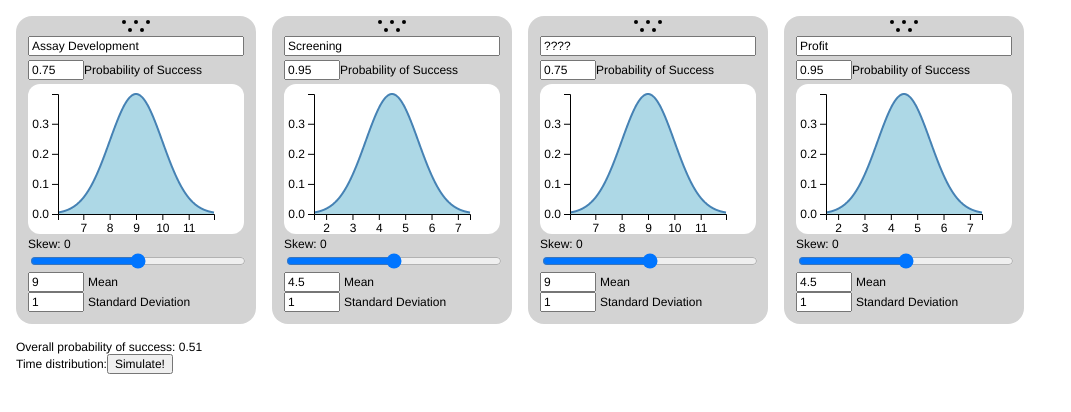
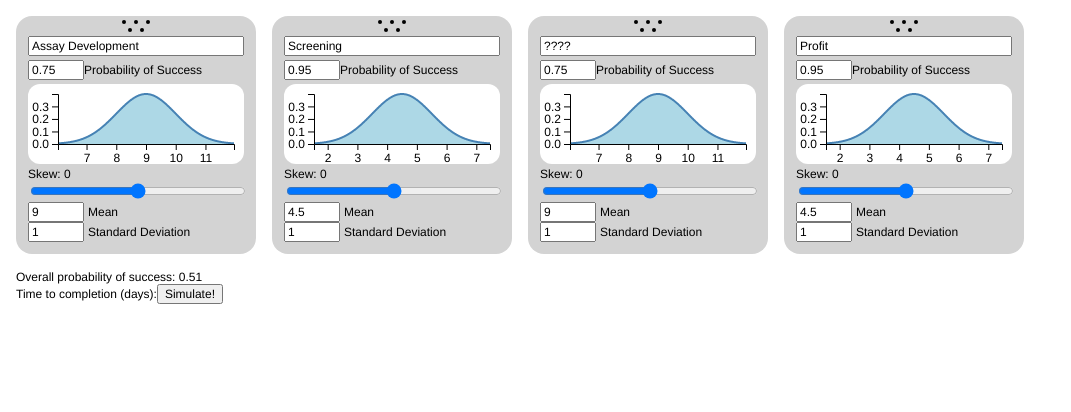
Before and after one commit to CALICAWESOME/Portfolio-Manager, a React (Create React App) app: page / in a window 1280 px wide. Shown: the top 412 px of the page, without its empty margins (0-1071 px from the left). Built offline with nearby package versions, Linux system fonts and the light colour scheme.

Commit message:
Make graphs a little shorter, make PoS a distribution (but only use Mean so far, like as a static number not a range)

```diff
--- a/src/card/Card.tsx
+++ b/src/card/Card.tsx
@@ -41,11 +41,11 @@ export const Card = observer(
         <div className={styles["probability-of-success"]}>
           <input
             className={styles["probability-input"]}
-            defaultValue={props.step.probabilityOfSuccess}
+            defaultValue={props.step.probabilityOfSuccess.mean}
             max={1}
             min={0}
             onChange={(event) =>
-              props.step.setProbabilitiyOfSuccess(
+              props.step.probabilityOfSuccess.setMean(
                 parseFloat(event.target.value)
               )
             }
--- a/src/card/graph/Graph.module.css
+++ b/src/card/graph/Graph.module.css
@@ -2,4 +2,6 @@
   background-color: white;
   border-radius: 12px;
   max-width: 100%;
+
+  height: 80px;
 }
--- a/src/card/graph/Graph.tsx
+++ b/src/card/graph/Graph.tsx
@@ -39,7 +39,8 @@ export const Graph = observer(
       // Declare the chart dimensions and margins.
       const height = svgDomRect.height;
       const marginBottom = 20;
-      const marginSides = 30;
+      const marginLeft = 30;
+      const marginRight = 10;
       const marginTop = 10;
       const width = svgDomRect.width;
 
@@ -48,7 +49,7 @@ export const Graph = observer(
       const xMax = graphData[graphData.length - 1][0];
 
       const xScale = d3
-        .scaleLinear([xMin, xMax], [marginSides, width - marginSides])
+        .scaleLinear([xMin, xMax], [marginLeft, width - marginRight])
         .clamp(true);
 
       const yScale = d3.scaleLinear(
@@ -63,7 +64,7 @@ export const Graph = observer(
 
       // Add the y-axis.
       d3.select(yAxisRef.current)
-        .attr("transform", `translate(${marginSides},0)`)
+        .attr("transform", `translate(${marginLeft},0)`)
         .call(d3.axisLeft(yScale).ticks(5));
 
       // Add the histogram (if it exists)
--- a/src/mobx.ts
+++ b/src/mobx.ts
@@ -8,12 +8,24 @@ export class Steps {
   steps: { [id: string]: Step } = {
     default1: new Step(
       "Assay Development",
-      0.75,
+      new NormalDistribution(0.75, 0, 0.01),
       new NormalDistribution(9, 0, 1)
     ),
-    default2: new Step("Screening", 0.95, new NormalDistribution(4.5, 0, 1)),
-    default3: new Step("????", 0.75, new NormalDistribution(9, 0, 1)),
-    default4: new Step("Profit", 0.95, new NormalDistribution(4.5, 0, 1)),
+    default2: new Step(
+      "Screening",
+      new NormalDistribution(0.95, 0, 0.01),
+      new NormalDistribution(4.5, 0, 1)
+    ),
+    default3: new Step(
+      "????",
+      new NormalDistribution(0.75, 0, 0.01),
+      new NormalDistribution(9, 0, 1)
+    ),
+    default4: new Step(
+      "Profit",
+      new NormalDistribution(0.95, 0, 0.01),
+      new NormalDistribution(4.5, 0, 1)
+    ),
   };
   stepsOrder = ["default1", "default2", "default3", "default4"];
 
@@ -23,7 +35,7 @@ export class Steps {
     // Incept new step
     this.steps[newId] = new Step(
       "New Step",
-      0.95,
+      new NormalDistribution(0.95, 0, 0.01),
       new NormalDistribution(4.5, 0, 0.5)
     );
 
@@ -119,7 +131,7 @@ export class Steps {
 export class Step {
   constructor(
     public name: string,
-    public probabilityOfSuccess: number,
+    public probabilityOfSuccess: NormalDistribution,
     public time: NormalDistribution
   ) {
     makeAutoObservable(this);
@@ -129,8 +141,6 @@ export class Step {
   }
 
   setName = (name: string) => (this.name = name);
-  setProbabilitiyOfSuccess = (value: number) =>
-    (this.probabilityOfSuccess = value);
 }
 
 export class NormalDistribution {
--- a/src/output/Output.tsx
+++ b/src/output/Output.tsx
@@ -3,7 +3,8 @@ import { observer } from "mobx-react-lite";
 
 export const Output = observer((props: { steps: Steps }) => {
   const overallPos = props.steps.stepsOrder.reduce(
-    (result, stepId) => result * props.steps.steps[stepId].probabilityOfSuccess,
+    (result, stepId) =>
+      result * props.steps.steps[stepId].probabilityOfSuccess.mean,
     1
   );
 
@@ -11,7 +12,7 @@ export const Output = observer((props: { steps: Steps }) => {
     <div style={{ marginLeft: 16 }}>
       Overall probability of success: {overallPos.toFixed(2)}
       <br />
-      Time distribution:
+      Time to completion (days):
       <button
         onClick={() => {
           props.steps.stepsOrder.map((stepId) =>
```
